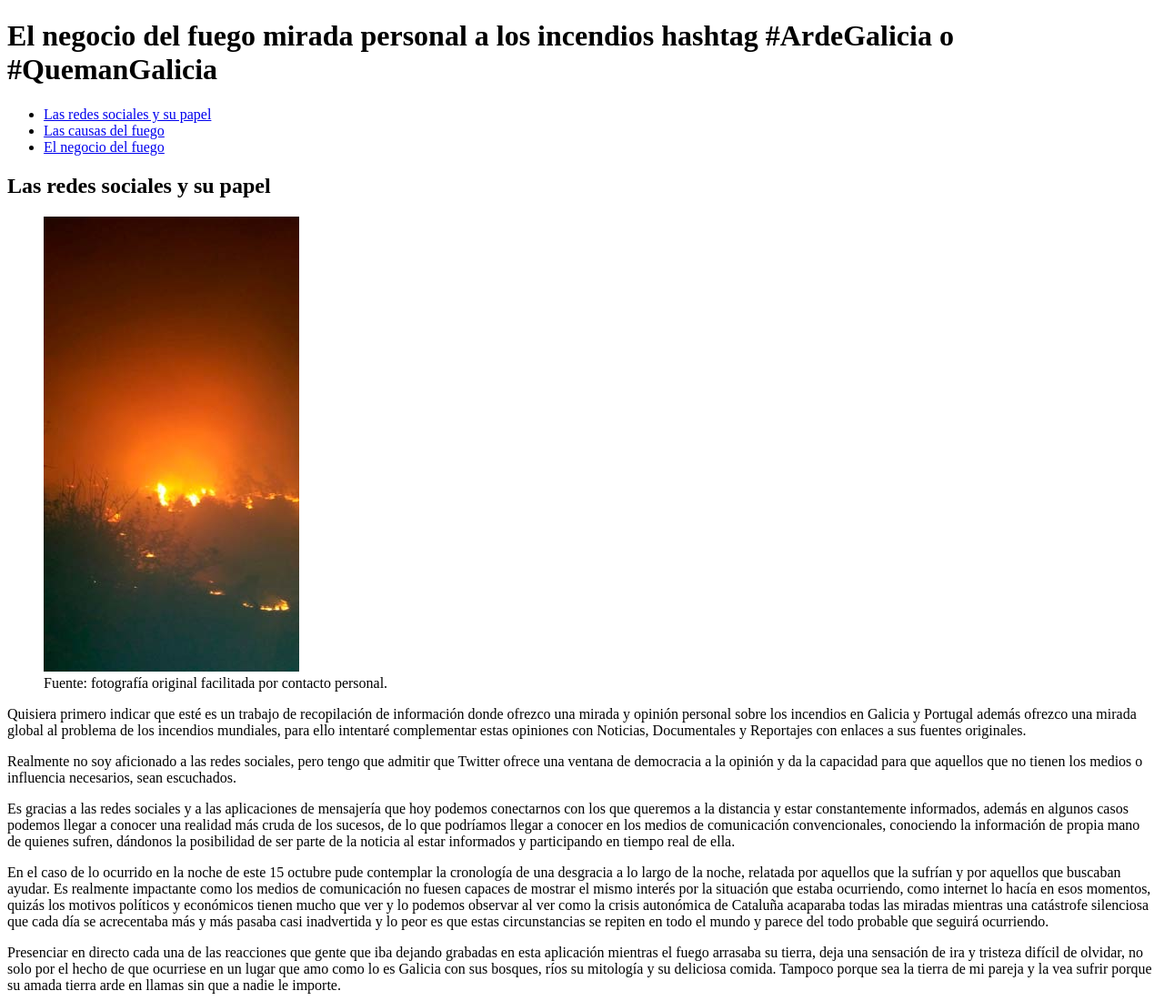
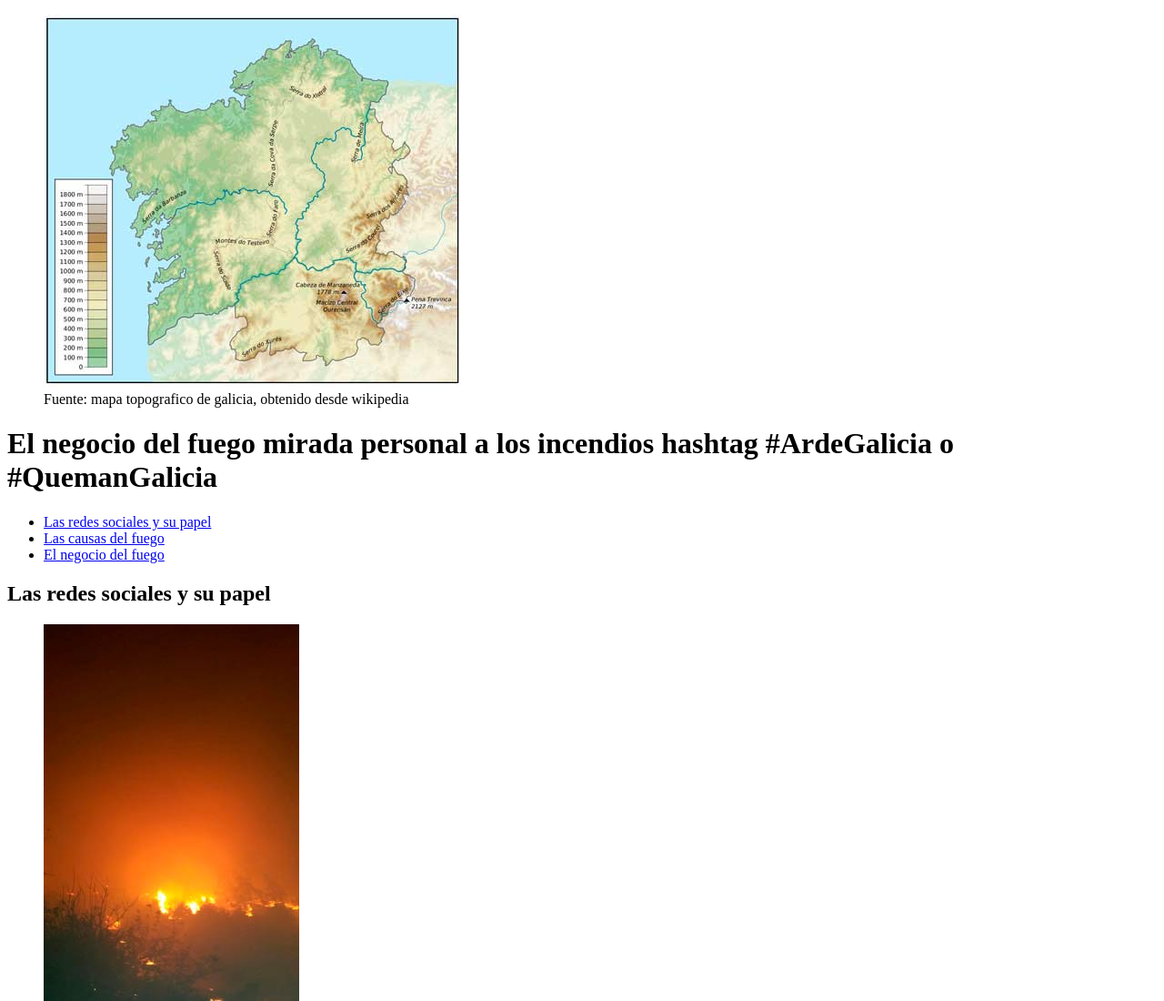
Before and after one commit to v4nnig/lmsgi_tema02_html, a plain HTML site: page tema02/index.html in a window 1280 px wide. Shown: the top 1100 px of the page at 91% size. Drawn offline with Linux system fonts and the light colour scheme.

Commit message:
añadiendo nueva imagen

```diff
--- a/tema02/index.html
+++ b/tema02/index.html
@@ -13,6 +13,12 @@
 
 <body>
     <header>
+        <figure>
+            <img src="img/mapa_galicia.jpg" alt="mapa de galicia">
+            <figcaption>
+                Fuente: mapa topografico de galicia, obtenido desde wikipedia
+            </figcaption>
+        </figure>
         <h1>El negocio del fuego mirada personal a los incendios hashtag #ArdeGalicia o #QuemanGalicia</h1>
     </header>
     <nav>
```
Also changed, not shown: tema02/img/1024px-Galicia_Topo.svg.original.png (added), tema02/img/mapa_galicia.jpg (added), tema02/img/mapa_galicia.png (added).
